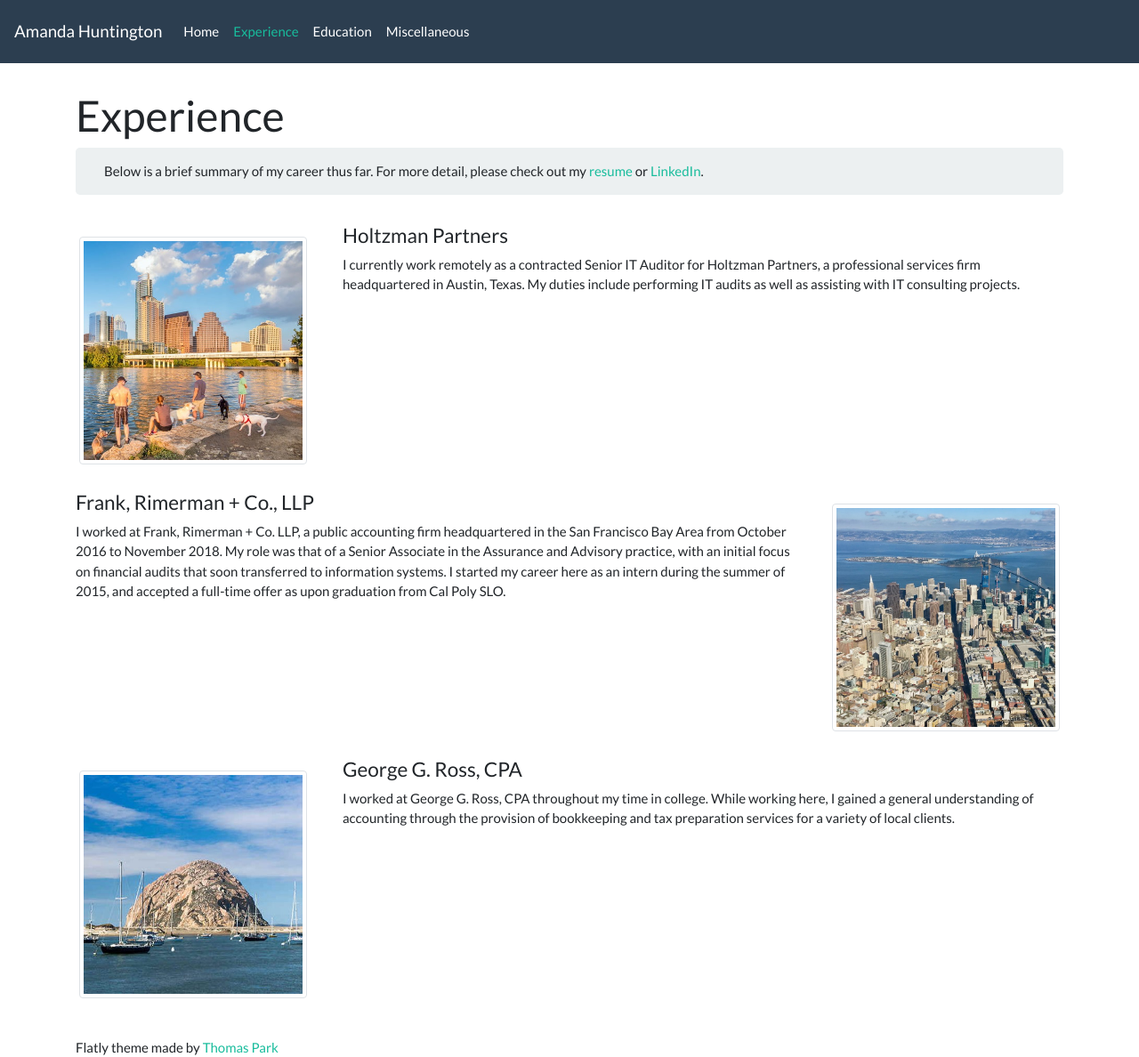
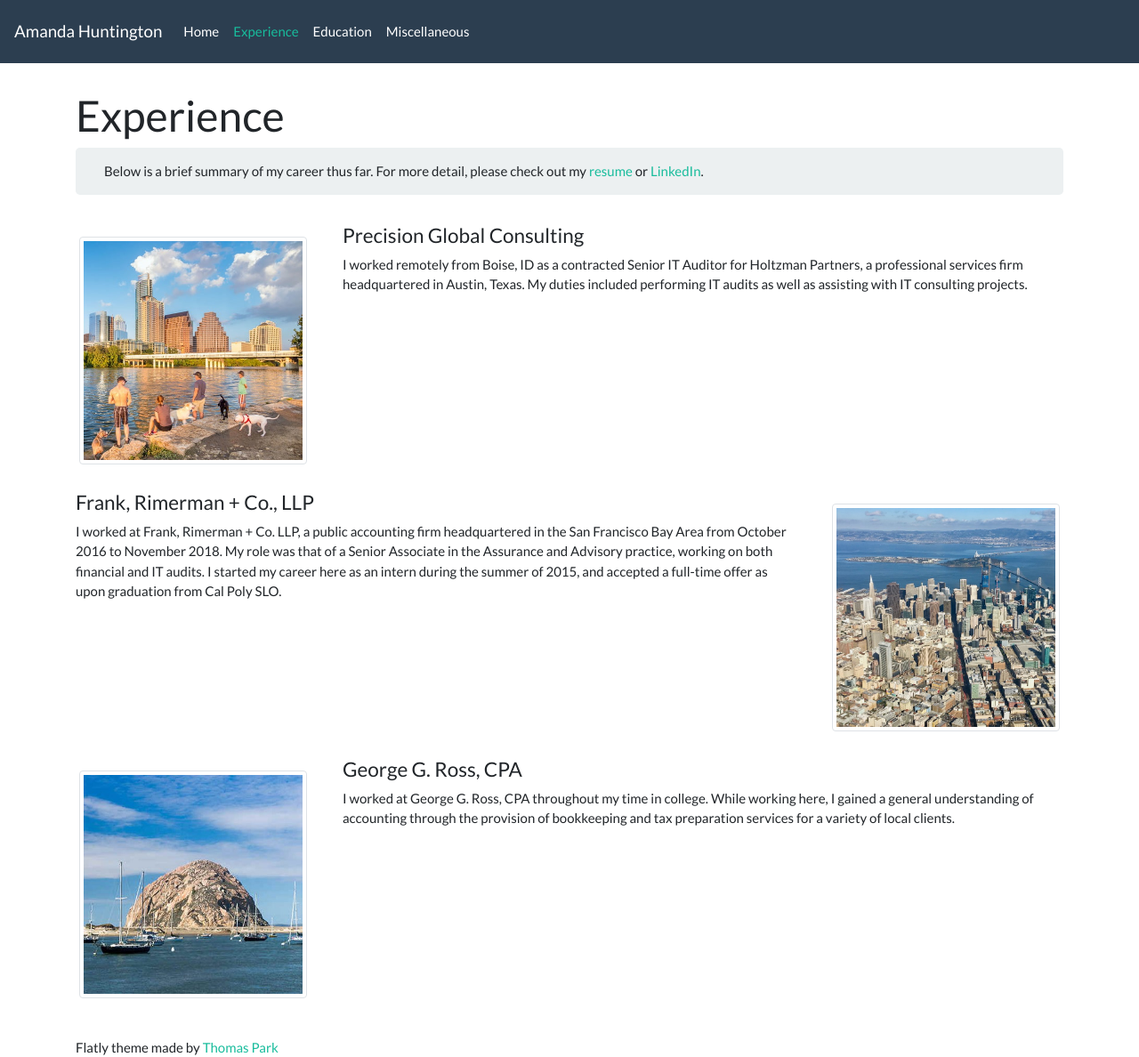
Before and after one commit to anhuntington/anhuntington.github.io, a Jekyll site: the page built from experience.html, in a window 1280 px wide. Shown: the whole page at 89% size. Built offline with Jekyll 4.4.1, drawn with Linux system fonts in a browser that asks for light colours.

Commit message:
Update experience.html

```diff
--- a/experience.html
+++ b/experience.html
@@ -13,10 +13,10 @@ order: 2
 <div style="min-height: 300px">
   <img class="img-thumbnail image-left" src="{{ '/assets/austin.jpg' | prepend: site.baseurl }}"/>
   <div class="comment-right">
-    <h4>Holtzman Partners</h4>
+    <h4>Precision Global Consulting</h4>
     <p>
-      I currently work remotely as a contracted Senior IT Auditor for Holtzman Partners, a professional services firm headquartered in Austin, Texas.
-      My duties include performing IT audits as well as assisting with IT consulting projects.
+      I worked remotely from Boise, ID as a contracted Senior IT Auditor for Holtzman Partners, a professional services firm headquartered in Austin, Texas.
+      My duties included performing IT audits as well as assisting with IT consulting projects.
     </p>
   </div>
  </div>
@@ -26,7 +26,7 @@ order: 2
   <h4>Frank, Rimerman + Co., LLP</h4>
   <p>
   I worked at Frank, Rimerman + Co. LLP, a public accounting firm headquartered in the San Francisco Bay Area from October 2016 to November 2018.
-  My role was that of a Senior Associate in the Assurance and Advisory practice, with an initial focus on financial audits that soon transferred to information systems.
+  My role was that of a Senior Associate in the Assurance and Advisory practice, working on both financial and IT audits.
   I started my career here as an intern during the summer of 2015, and accepted a full-time offer as upon graduation from Cal Poly SLO.
   </p>
   </div>
```
